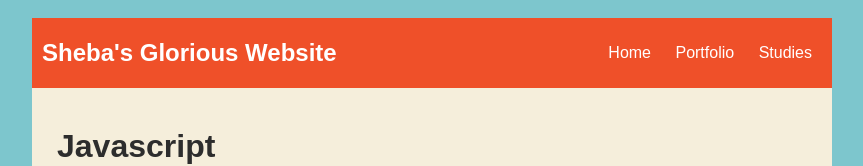
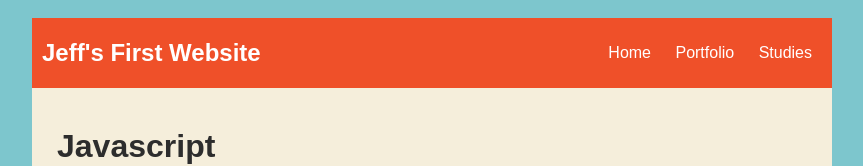
Before and after one commit to jeffjames9/jeffjames9.github.io, a plain HTML site: page studies.html in a window 1280 px wide. Shown: the top 166 px of the page, without its empty margins (208-1071 px from the left). Drawn offline with nearby package versions, Linux system fonts and the light colour scheme; no server answers; files whose address does not match are found by name.

Commit message:
My First Website

```diff
--- a/studies.html
+++ b/studies.html
@@ -27,7 +27,7 @@
     <body>
         <div id="all-contents">
         <nav>
-            <header>Sheba's Glorious Website</header>
+            <header>Jeff's First Website</header>
             <ul>
                 <li><a href="index.html">Home</a></li>
                 <li><a href="portfolio.html">Portfolio</a></li>
```
